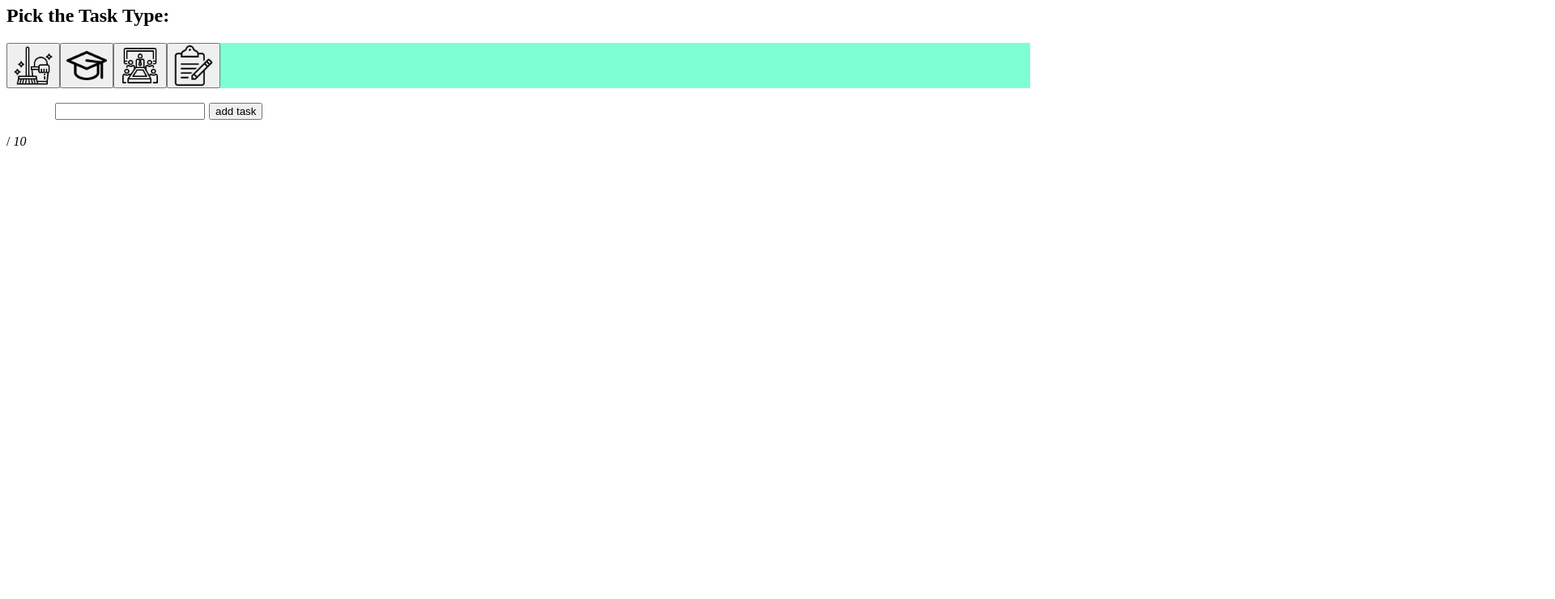
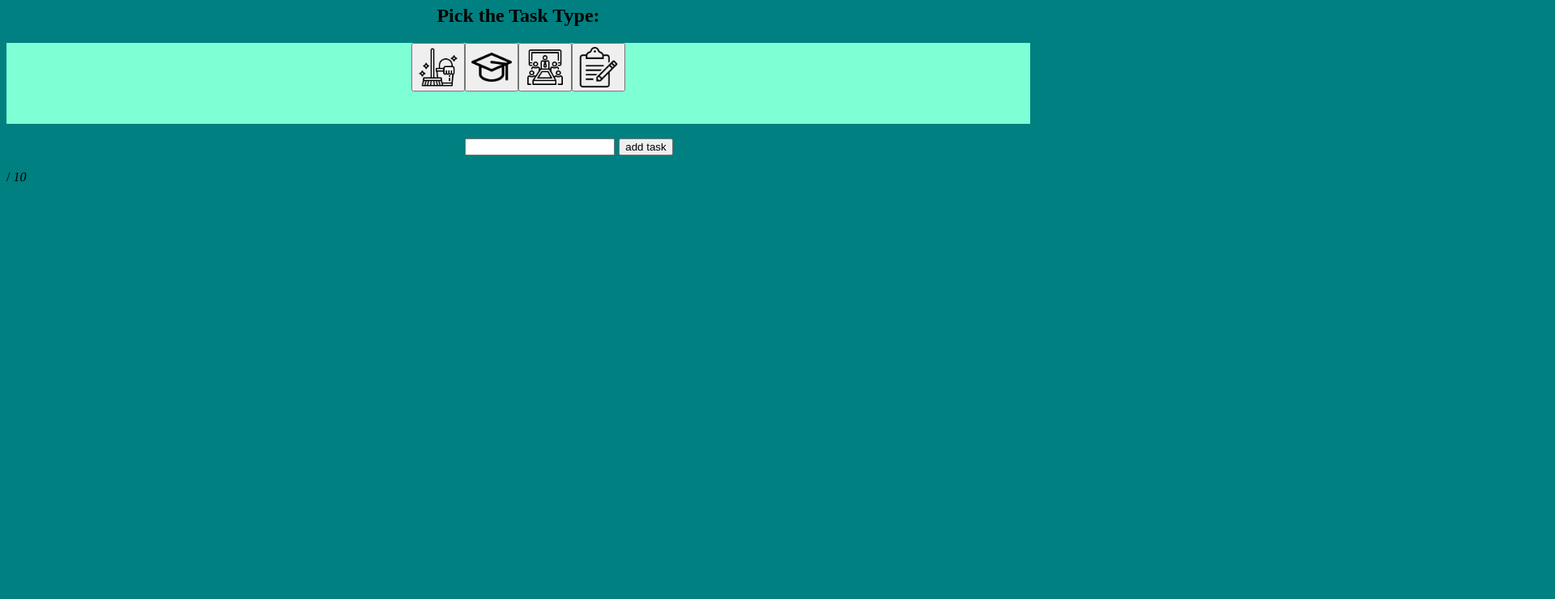
Before and after one commit to Beedrick/ToDoList, a plain HTML site: page index.html in a window 1280 px wide. Shown: the part 60-800 px from the top of the page at 81% size, 1920 px wide, since content can reach past the window. Drawn offline with Linux system fonts and the light colour scheme.

Commit message:
more CSS work, added audio, organized divs in index.html, append order changed in addToList() function

```diff
--- a/index.html
+++ b/index.html
@@ -10,21 +10,22 @@
 
 <body id="bodystyle">
 
-    <h1 style="position: relative; left: 650px;">To Do List:</h1>
+    <div id="container1">
+        <h1 style="display: flex; justify-content: center;">To Do List:</h1>
 
-    <h2>Pick the Task Type:</h2>
+        <h2 style="display: flex; justify-content: center;">Pick the Task Type:</h2>
 
         <div id="catagories">
-        <button onclick="selectCata('/images/household.png')" id="task1">
+            <button onclick="selectCata('/images/household.png')" class="taskIconCataDiv">
                 <img src="/images/household.png" class="cataButton" alt="chores" title="chores" id="chores">
             </button>
-        <button onclick="selectCata('/images/graduation-hat.png')" id="task2">
+            <button onclick="selectCata('/images/graduation-hat.png')" class="taskIconCataDiv">
                 <img src="/images/graduation-hat.png" class="cataButton" alt="study" title="studies">
             </button>
-        <button onclick="selectCata('/images/meeting-room.png')" id="task3">
+            <button onclick="selectCata('/images/meeting-room.png')" class="taskIconCataDiv">
                 <img src="/images/meeting-room.png" class="cataButton" alt="meetings" title="meetings">
             </button>
-        <button onclick="selectCata('/images/clipboards.png')" id="task4">
+            <button onclick="selectCata('/images/clipboards.png')" class="taskIconCataDiv">
                 <img src="/images/clipboards.png" class="cataButton" alt="other" title="other">
             </button>
         </div>
@@ -34,6 +35,7 @@
         <div  id="userInputDiv">
             <input type="text" id="user_input">
             <button onclick="addToList()" id="addTaskButton">add task</button>
+        </div>
     </div>
 
     <br>
--- a/script.js
+++ b/script.js
@@ -25,6 +25,9 @@ function addToList() {
     removebutton.addEventListener('click', function() {
         newDiv.remove();
         decNumTask();
+
+        var completeTask = new Audio('/audio/TaskDone.MP3');
+        completeTask.play();
     });
 
     var textBox = document.createElement('div');
@@ -38,6 +41,9 @@ function addToList() {
     var userIn = document.getElementById('user_input');
     let text = userIn.value;
     textBox.innerText = text;
+
+    var writeTask = new Audio('/audio/WriteTask.MP3');
+    writeTask.play();
 
     newDiv.appendChild(cataImage);
     newDiv.appendChild(textBox);
--- a/style.css
+++ b/style.css
@@ -1,6 +1,12 @@
 #catagories {
     display: flex;
+    justify-content: center;
     background-color: aquamarine;
+    height: 100;
+}
+
+.taskIconCataDiv{
+    height: 60;
 }
 
 .cataButton {
@@ -15,6 +21,7 @@
 
 #userInputDiv {
     display: flex;
+    justify-content: center;
 }
 
 #taskIcon {
@@ -65,3 +72,7 @@
     position: relative;
     top: 30;
 }
+
+#bodystyle {
+    background-color:teal;
+}
```
Also changed, not shown: 2 other files. Lines whose indentation alone changed are shown as unchanged.
